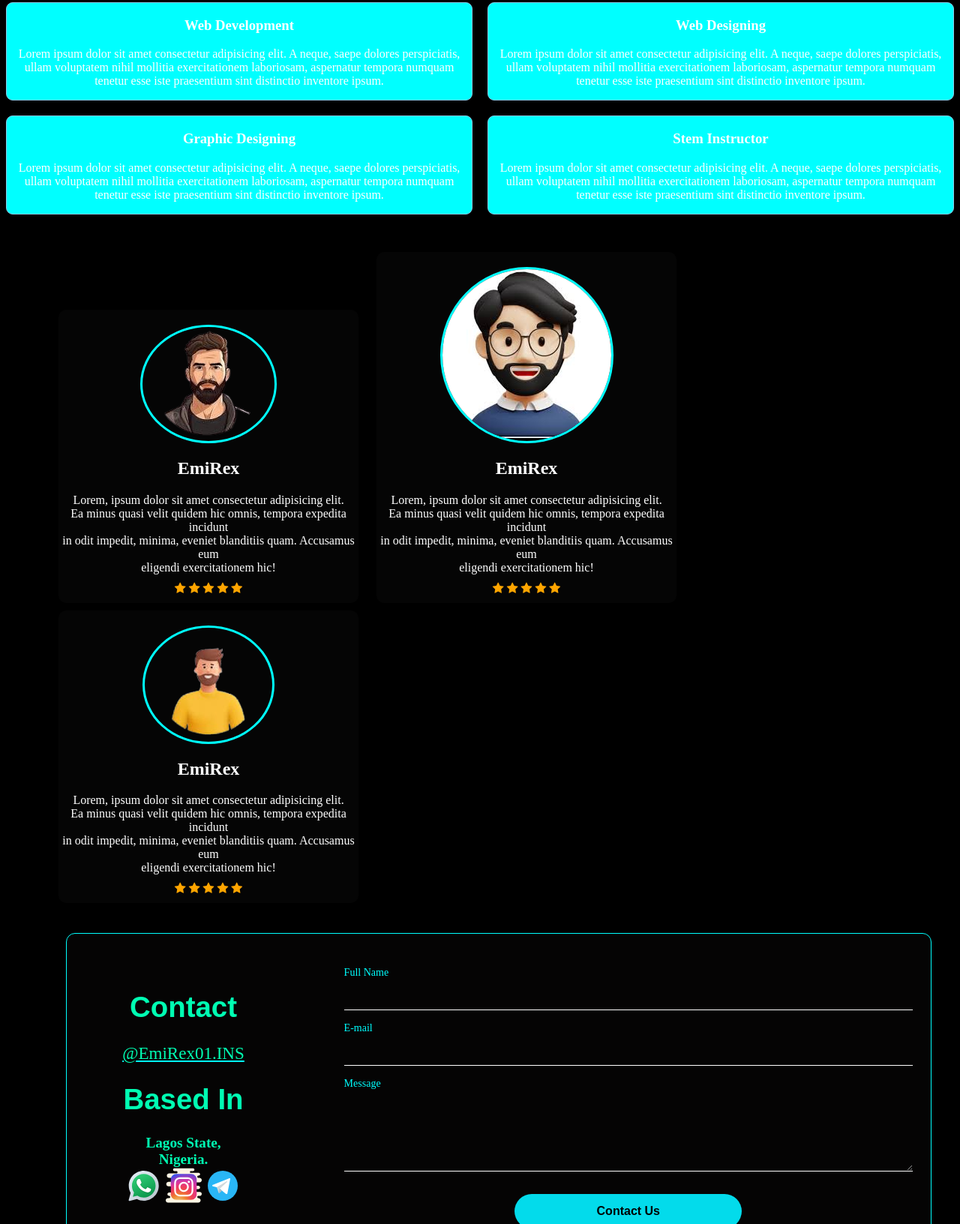
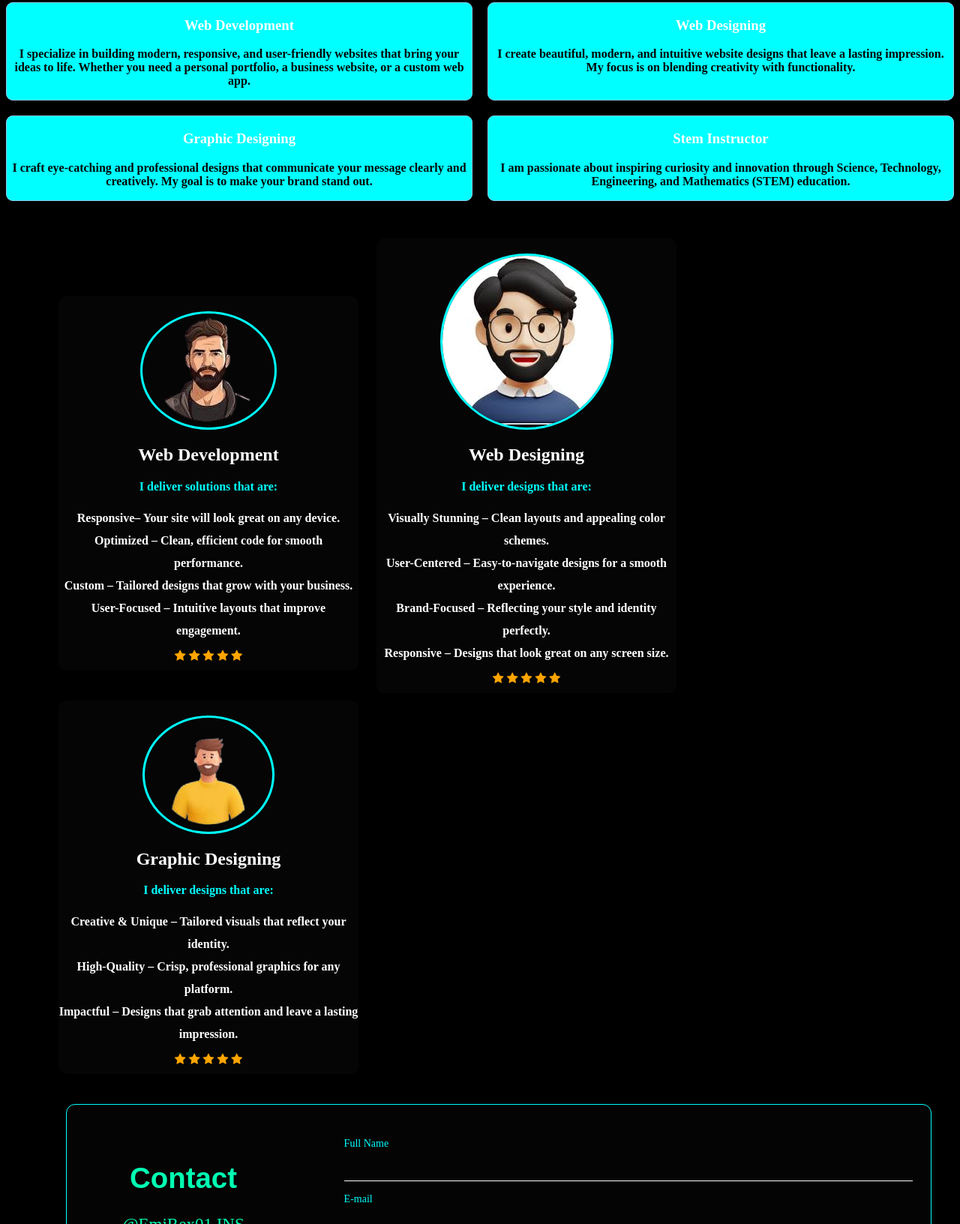
Before and after one commit to progEmmanuel001/portfolio, a plain HTML site: page index.html in a window 1280 px wide. Shown: the part 494-2126 px from the top of the page at 75% size. Drawn offline with Linux system fonts and the light colour scheme.

Commit message:
Add files via upload

```diff
--- a/index.html
+++ b/index.html
@@ -54,22 +54,22 @@
 <div class="section">
  <div class="card">
       <h3>Web Development</h3>
-      <p>Lorem ipsum dolor sit amet consectetur adipisicing elit. A neque, saepe dolores perspiciatis, ullam voluptatem nihil mollitia exercitationem laboriosam, aspernatur tempora numquam tenetur esse iste praesentium sint distinctio inventore ipsum.</p>
+      <p><b> I specialize in building modern, responsive, and user-friendly websites that bring your ideas to life. Whether you need a personal portfolio, a business website, or a custom web app.</b></p>
 
  </div>
   <div class="card">
       <h3>Web Designing</h3>
-      <p>Lorem ipsum dolor sit amet consectetur adipisicing elit. A neque, saepe dolores perspiciatis, ullam voluptatem nihil mollitia exercitationem laboriosam, aspernatur tempora numquam tenetur esse iste praesentium sint distinctio inventore ipsum.</p>
+      <p><b>I create beautiful, modern, and intuitive website designs that leave a lasting impression. My focus is on blending creativity with functionality.</b></p>
  </div>
 
   <div class="card">
       <h3>Graphic Designing</h3>
-      <p>Lorem ipsum dolor sit amet consectetur adipisicing elit. A neque, saepe dolores perspiciatis, ullam voluptatem nihil mollitia exercitationem laboriosam, aspernatur tempora numquam tenetur esse iste praesentium sint distinctio inventore ipsum.</p>
+      <p><b>I craft eye-catching and professional designs that communicate your message clearly and creatively. My goal is to make your brand stand out.</b></p>
  </div>
 
    <div class="card">
       <h3>Stem Instructor</h3>
-      <p>Lorem ipsum dolor sit amet consectetur adipisicing elit. A neque, saepe dolores perspiciatis, ullam voluptatem nihil mollitia exercitationem laboriosam, aspernatur tempora numquam tenetur esse iste praesentium sint distinctio inventore ipsum.</p>
+      <p><b>I am passionate about inspiring curiosity and innovation through Science, Technology, Engineering, and Mathematics (STEM) education.</b></p>
  </div>
 </div>
 <!--testi sect.-->
@@ -79,11 +79,15 @@
   <div class="image">
    <img src="man1.png" alt="">
   </div>
-  <h2>EmiRex</h2>
- Lorem, ipsum dolor sit amet consectetur adipisicing elit. <br>
- Ea minus quasi velit quidem hic omnis, tempora expedita incidunt <br>
- in odit impedit, minima, eveniet blanditiis quam. Accusamus eum <br>
- eligendi exercitationem hic! <br>
+  <h2>Web Development</h2>
+  <b style="color: aqua;">I deliver solutions that are: </b>
+<br>
+<b style="line-height: 30px;">
+  Responsive– Your site will look great on any device. <br>
+ Optimized – Clean, efficient code for smooth performance. <br>
+ Custom – Tailored designs that grow with your business. <br>
+ User-Focused – Intuitive layouts that improve engagement. <br>
+</b>
  <div class="rate">
   <span class="fa fa-star checked"></span>
 <span class="fa fa-star checked"></span>
@@ -98,11 +102,15 @@
   <div  class="image">
 <img src="images.jpg" alt="">
   </div>
-  <h2>EmiRex</h2>
-    Lorem, ipsum dolor sit amet consectetur adipisicing elit. <br>
- Ea minus quasi velit quidem hic omnis, tempora expedita incidunt <br>
- in odit impedit, minima, eveniet blanditiis quam. Accusamus eum <br>
- eligendi exercitationem hic! <br>
+  <h2>Web Designing</h2>
+  <b style="color: aqua;">I deliver designs that are: </b>
+  <br>
+  <b style="line-height: 30px;">
+ Visually Stunning – Clean layouts and appealing color schemes. <br>
+ User-Centered – Easy-to-navigate designs for a smooth experience.<br>
+ Brand-Focused – Reflecting your style and identity perfectly.<br>
+ Responsive – Designs that look great on any screen size.<br>
+  </b>
  <div class="rate">
   <span class="fa fa-star checked"></span>
 <span class="fa fa-star checked"></span>
@@ -116,11 +124,13 @@
   <div  class="image">
     <img src="man3.png" alt="">
   </div>
-  <h2>EmiRex</h2>
-    Lorem, ipsum dolor sit amet consectetur adipisicing elit. <br>
- Ea minus quasi velit quidem hic omnis, tempora expedita incidunt <br>
- in odit impedit, minima, eveniet blanditiis quam. Accusamus eum <br>
- eligendi exercitationem hic! <br>
+  <h2>Graphic Designing</h2>
+    <b style="color: aqua;">I deliver designs that are: </b><br>
+    <b style="line-height: 30px;">
+Creative & Unique – Tailored visuals that reflect your identity.<br>
+ High-Quality – Crisp, professional graphics for any platform.<br>
+ Impactful – Designs that grab attention and leave a lasting impression.<br>
+    </b>
  <div class="rate">
   <span class="fa fa-star checked"></span>
 <span class="fa fa-star checked"></span>
--- a/style.css
+++ b/style.css
@@ -176,6 +176,9 @@ header{
   border: 1px solid skyblue;
   background-color: cyan;
   text-align: center;
+}
+.card p{
+ color: #050505;
 }
 /* section */
 .testi{
```
